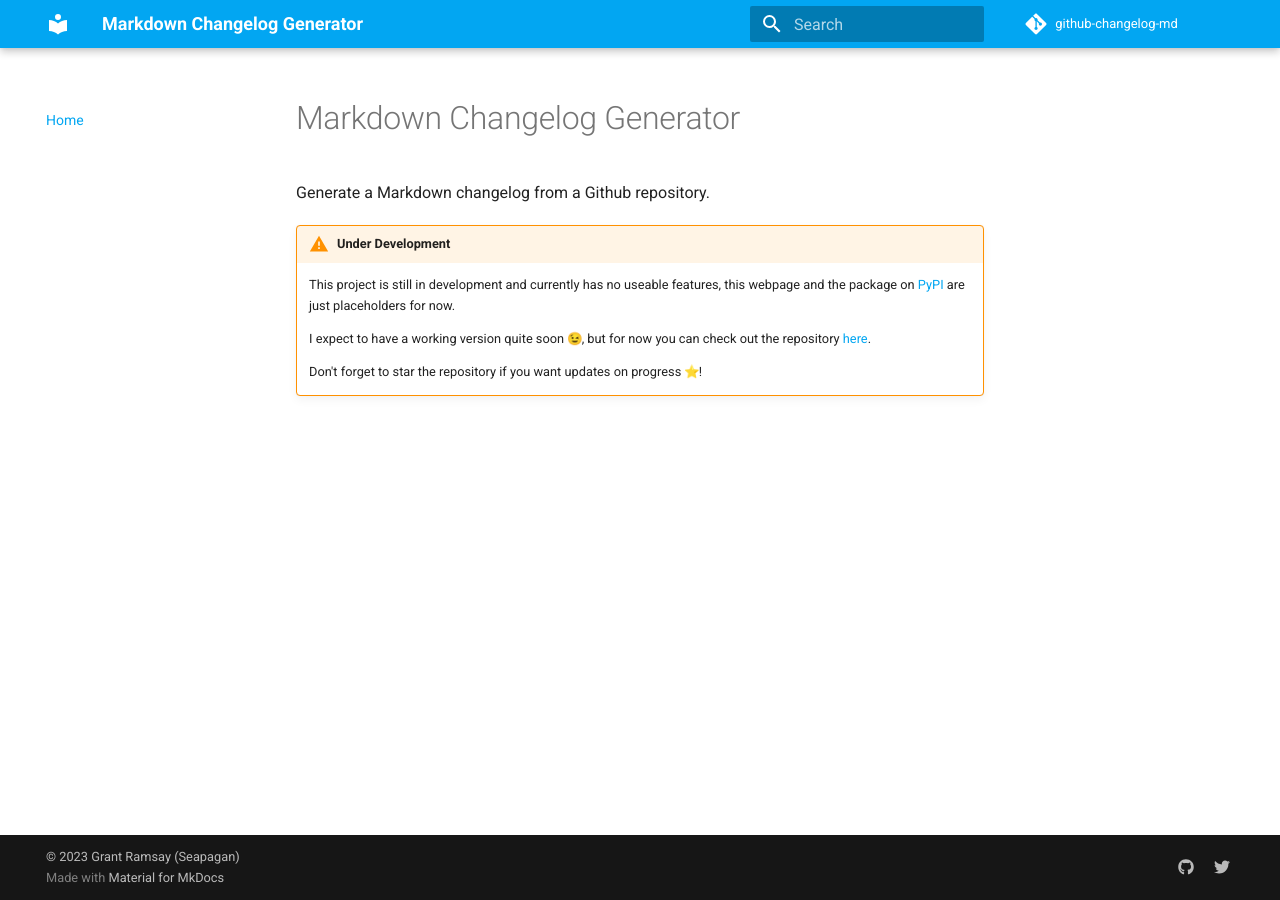
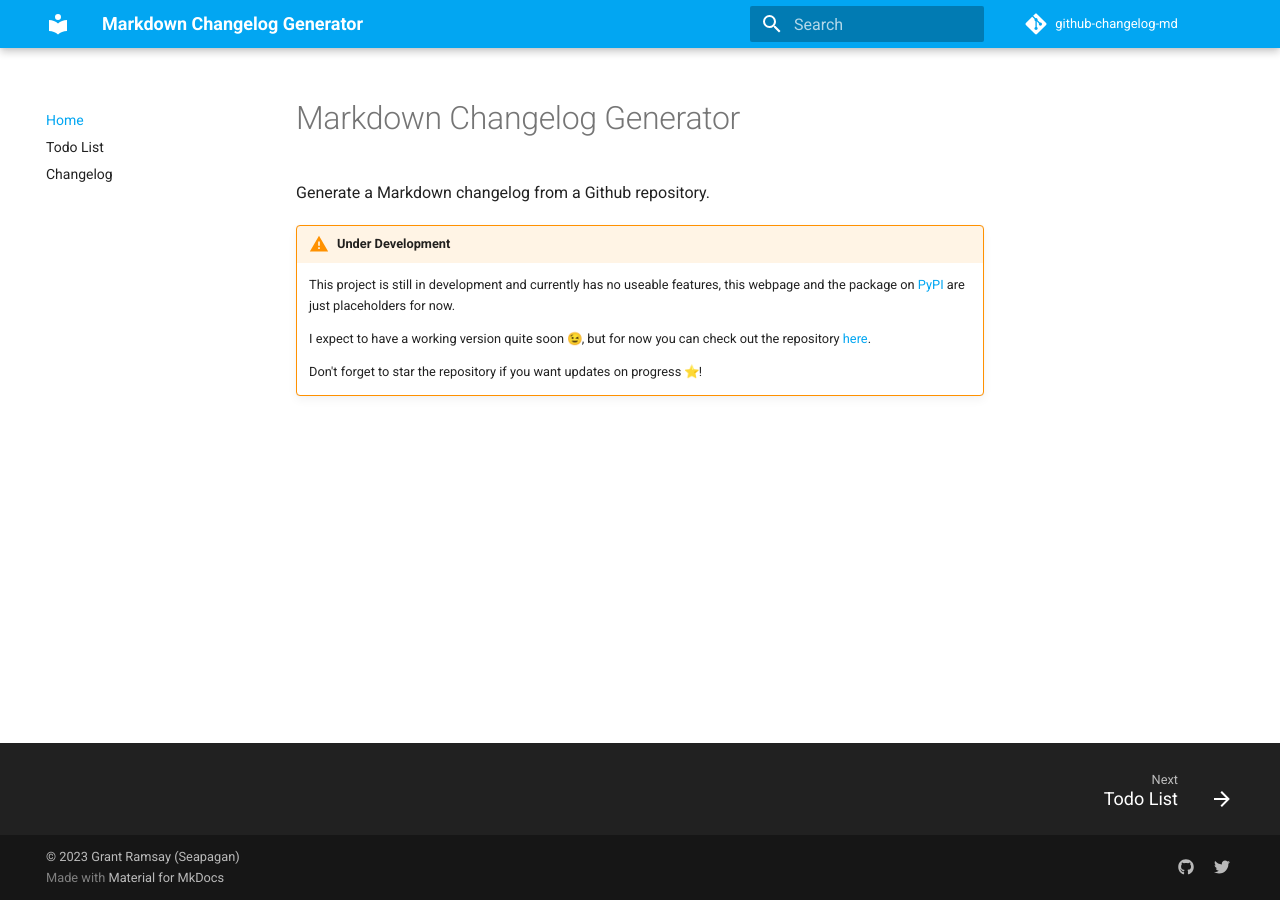
Before and after one commit to seapagan/github-changelog-md, an MkDocs documentation site: the page built from docs/index.md, in a window 1280 px wide. Built offline with MkDocs 1.6.1 and Material for MkDocs 9.7.7, drawn with Linux system fonts in a browser that asks for light colours; emoji names are drawn with the system emoji font; comment, search, counter and statistics services are not loaded.

Commit message:
docs: add CHANGELOG and TODO to the docs.
Signed-off-by: Grant Ramsay <seapagan@gmail.com>

```diff
--- a/mkdocs.yml
+++ b/mkdocs.yml
@@ -50,3 +50,5 @@ extra_css:
 
 nav:
   - Home: index.md
+  - Todo List: todo_list.md
+  - Changelog: changelog.md
```
Also changed, not shown: TODO.md (+0 -1 lines), docs/changelog.md (added, +2 -0 lines), docs/todo_list.md (added, +2 -0 lines).
